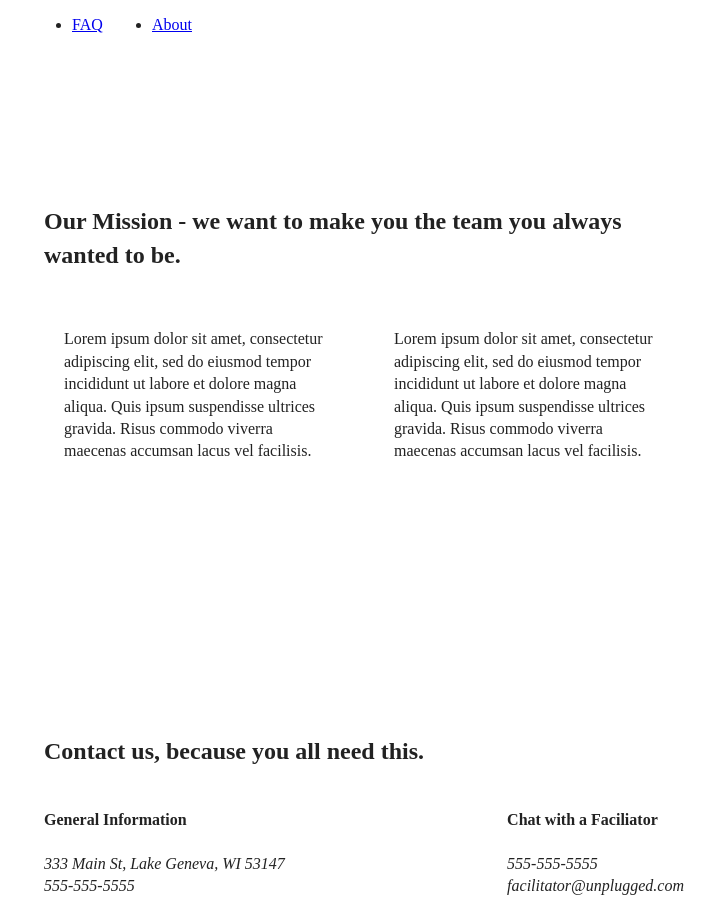
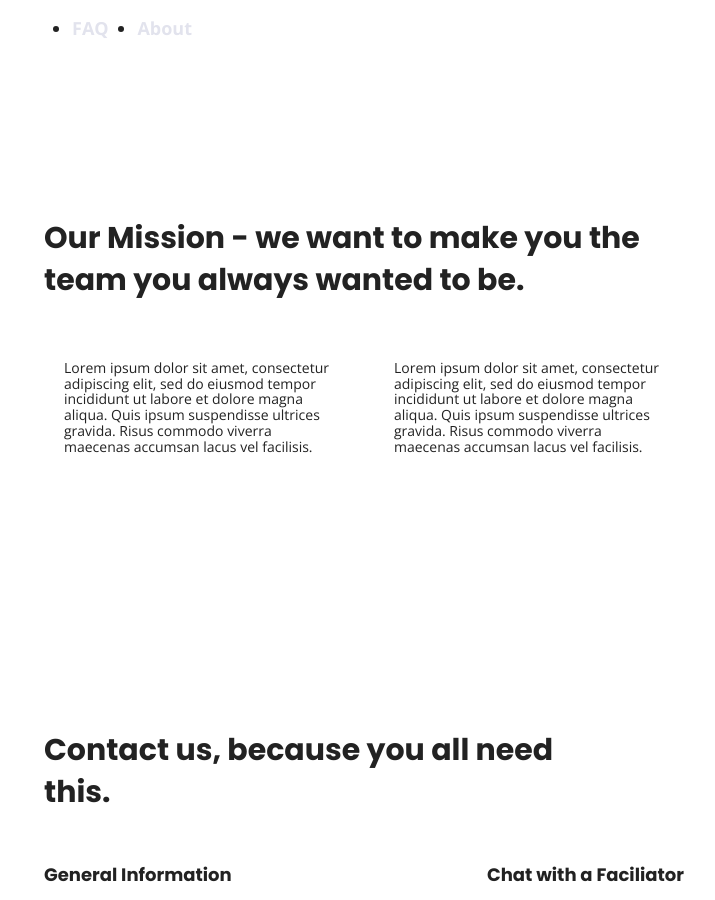
Before and after one commit to susankimble/206-unplugged, a website: page about/index.html in a window 1280 px wide. Shown: the part 143-1043 px from the top of the page, without its empty margins (276-991 px from the left). Drawn offline with nearby package versions, Linux system fonts and the light colour scheme; files whose address does not match are found by name.

Commit message:
text styles lesson

```diff
--- a/about/index.html
+++ b/about/index.html
@@ -20,6 +20,8 @@
   <link rel="stylesheet" href="../css/main.css">
 
   <meta name="theme-color" content="#fafafa">
+    <!--Google Fonts-->
+    <link href="https://fonts.googleapis.com/css?family=Open+Sans:400,700|Poppins:500,700" rel="stylesheet">
 </head>
 
 <body>
--- a/css/main.css
+++ b/css/main.css
@@ -87,6 +87,73 @@ textarea {
    Author's custom styles
 
 /* =========================================================*/
+
+/* General Styles */
+
+html {
+	font-size: 1rem;
+}
+
+body {
+  font-family: 'Open Sans', sans-serif;
+  font-size: 1em;
+}
+
+ul,
+ol {
+ font-size: 1.125em;
+ font-weight: bold;
+}
+
+a {
+	color: #e2e3ed;
+  text-decoration: none;
+}
+
+h2 {
+  font-family: 'Poppins', sans-serif;
+  font-size: 1.875em;
+}
+
+h3,
+h4 {
+  font-family: 'Poppins', sans-serif;
+  font-size: 1.125em;
+}
+
+p {
+	font-size: .875em;
+  line-height: 1.125em;
+}
+
+img {
+
+}
+
+figure {
+
+}
+
+address {
+ font-style: normal;
+}
+
+.content-wrapper {
+
+}
+
+
+
+
+
+
+
+
+
+
+
+
+
 /* --------------------------Base Header - Footer STyles------------- */
 .content-wrapper {
   width: 90%;
@@ -478,7 +545,7 @@ width: 100%;
 
 .mission-content {
 
-  padding: 20px;
+padding: 20px;
 display: flex;
 justify-content: space-between;
 align-items: flex-start;
```
Also changed, not shown: faqs/index.html (+2 -0 lines), index.html (+2 -0 lines).
